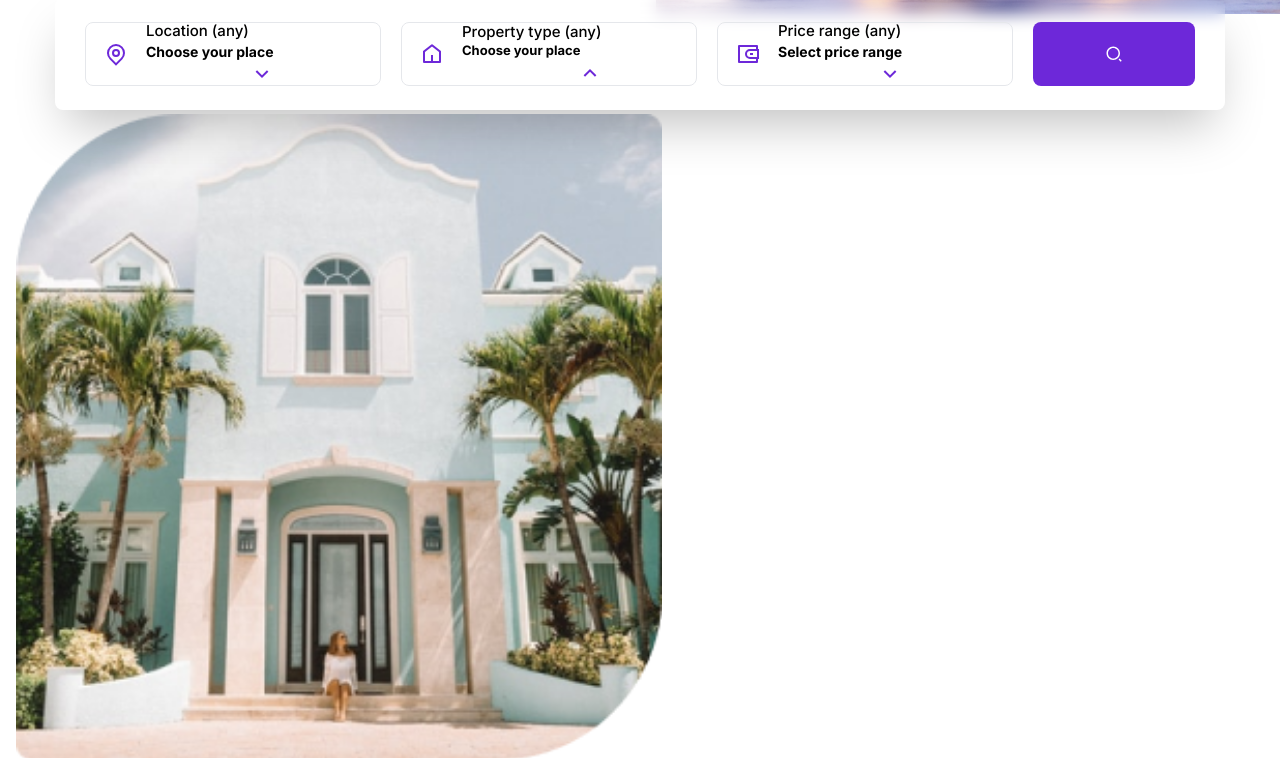
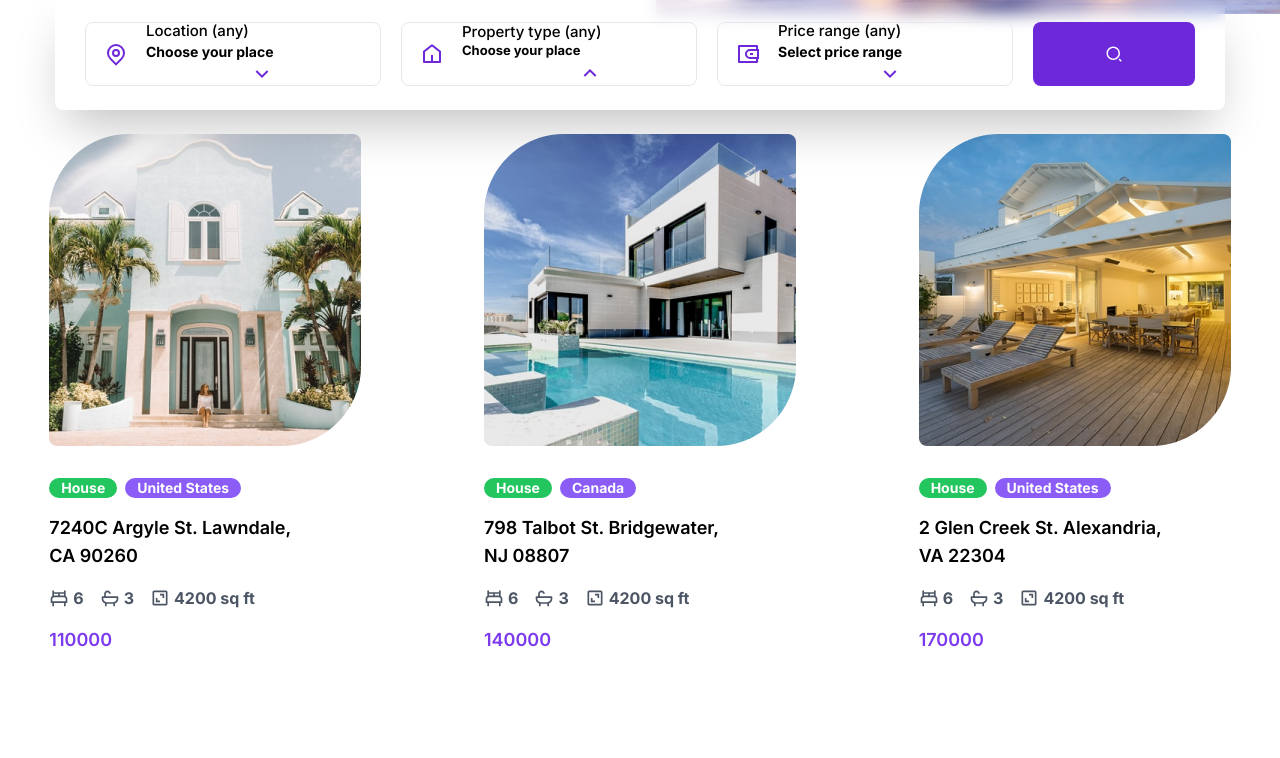
Before and after one commit to xGiova/realtor-new-frontend, a Next.js app: page / in a window 1280 px wide. Shown: the part 703-1461 px from the top of the page. Built offline with nearby package versions, Linux system fonts and the light colour scheme.

Commit message:
Magoric.png

```diff
--- a/components/House.tsx
+++ b/components/House.tsx
@@ -1,18 +1,50 @@
 "use client";
 
-import { ReactElement } from "react";
+import {ReactElement} from "react";
 import Image from "next/image";
-import { BiBed, BiBath, BiArea } from "react-icons/bi";
-import { HouseDataInterface } from "../interfaces";
+import {BiBed, BiBath, BiArea} from "react-icons/bi";
+import {HouseDataInterface} from "../interfaces";
 
-const House = ({ house }: any): ReactElement => {
-  const { image, type, country, address, bedrooms, bathrooms, surface, price } =
-    house;
-  return (
-    <div>
-      <Image src={image} alt="House Image" height={705} width={646} />
-    </div>
-  );
+const House = ({house}: any): ReactElement => {
+    const {image, type, country, address, bedrooms, bathrooms, surface, price} =
+        house;
+    return (
+        <div className={"bg-white shadow-1 p-5 rounded-lg rounded-tl-[90px] " +
+            "w-full max-w-[352px] mx-auto cursor-pointer hover:shadow-2x1 transition"}>
+            <Image className="mb-8" src={image} alt="House Image" height={312} width={312}/>
+            <div className="mb-4 flex gap-x-2 text-sm">
+                <div className="bg-green-500 rounded-full text-white px-3">
+                    {type}
+                </div>
+                <div className="bg-violet-500 rounded-full text-white px-3">
+                    {country}
+                </div>
+            </div>
+            <div className="text-lg font-semibold max-w-[260px]">{address}</div>
+            <div className="flex gap-x-4 my-4">
+                <div className="flex items-center text-gray-600 gap-1">
+                    <div className="text-[20px]">
+                        <BiBed/>
+                    </div>
+                    <div>{bedrooms}</div>
+                </div>
+                <div className="flex items-center text-gray-600 gap-1">
+                    <div className="text-[20px]">
+                        <BiBath/>
+                    </div>
+                    <div>{bathrooms}</div>
+                </div>
+                <div className="flex items-center text-gray-600 gap-1">
+                    <div className="text-[20px]">
+                        <BiArea/>
+                    </div>
+                    <div>{surface}</div>
+                </div>
+            </div>
+            <div className="text-lg font-semibold text-violet-600 mb-4">
+                {price}</div>
+        </div>
+    );
 };
 
 export default House;
--- a/components/HouseList.tsx
+++ b/components/HouseList.tsx
@@ -18,7 +18,7 @@
     return(
         <section className="mb-20">
             <div className="container mx-auto px-4">
-                <div>
+                <div className="grid md:grid-cols-2 lg:grid-cols-3 gap-4 lg:gap-14">
                     {houses.map((house, index) => {
                         return (
                             <Link href={`/property/${house.id}`} key={index}
```
